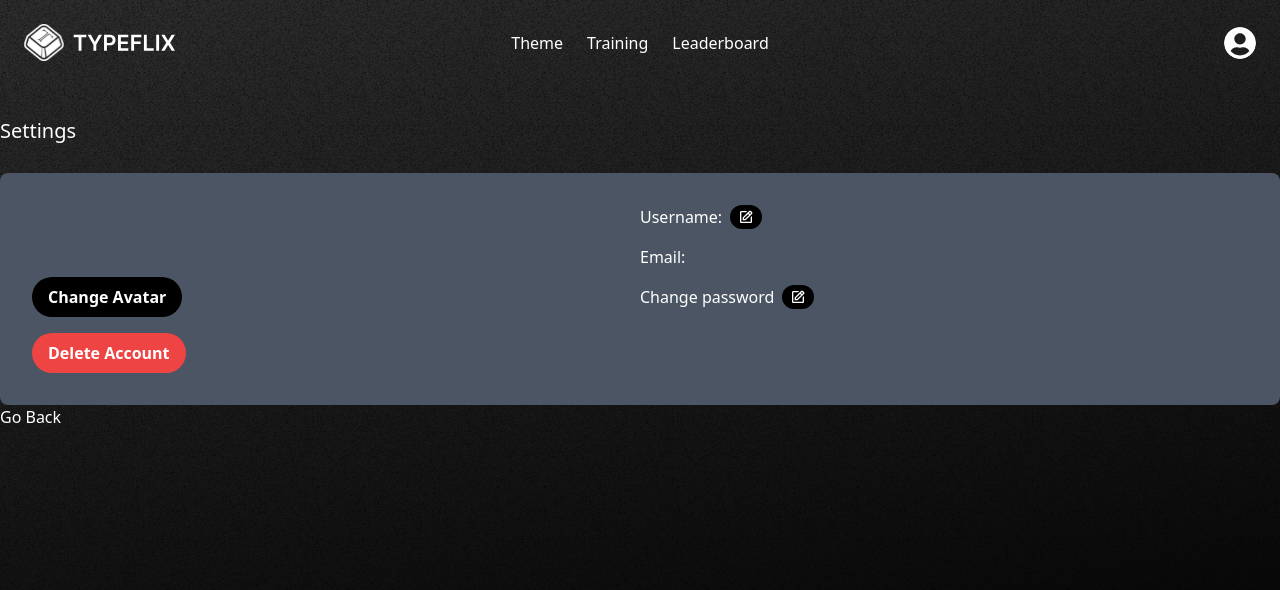
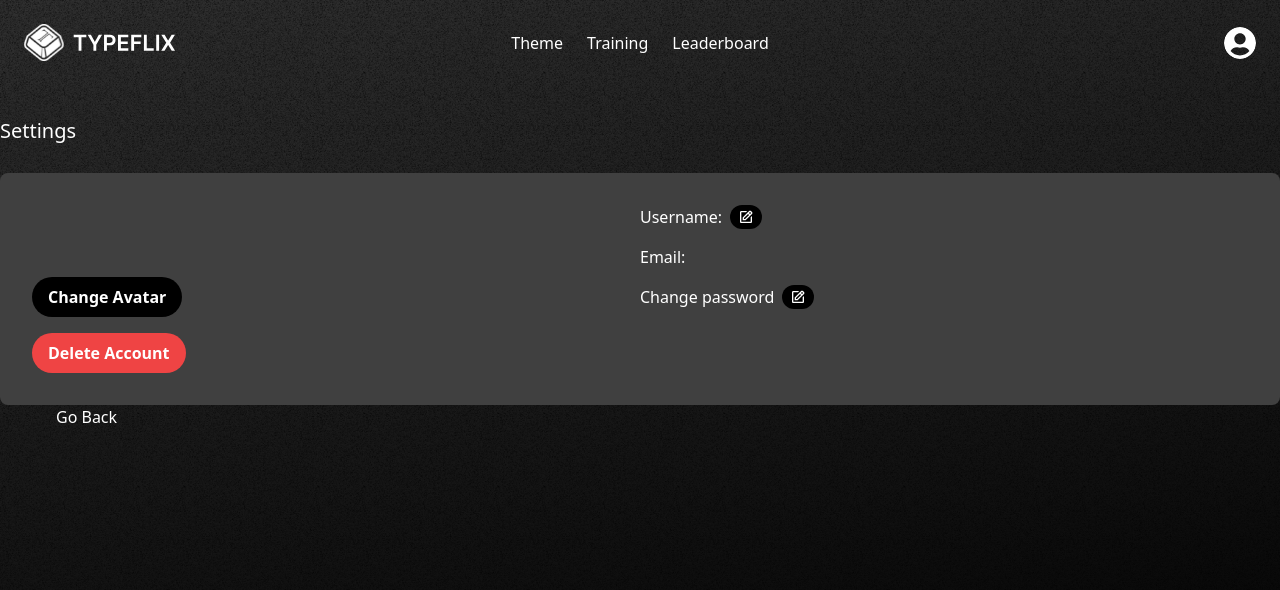
Before and after one commit to Torsoto/typeflix, a React (Vite) app in the folder client/: page /settings in a window 1280 px wide. Shown: the top 590 px of the page. Built offline with nearby package versions, Linux system fonts and the light colour scheme.

Commit message:
changed color of settings

```diff
--- a/client/src/pages/Settings.jsx
+++ b/client/src/pages/Settings.jsx
@@ -61,7 +61,7 @@ function Settings() {
           <Navbar />
           <div className="container mx-auto">
             <h1 className="text-white mt-8 text-xl pb-7">Settings</h1>
-            <div className="mx-auto bg-gray-600 p-8 rounded-lg flex flex-col md:flex-row">
+            <div className="mx-auto bg-neutral-700 p-8 rounded-lg flex flex-col md:flex-row">
               <div className="mb-4 md:mb-0 md:w-1/2 flex flex-col items-start">
                 <div className="w-16 h-16 rounded-full overflow-hidden">
                   {avatarStyle && <img src={avatarStyle} alt="Avatar" />}
@@ -119,7 +119,7 @@ function Settings() {
         </div>
         <div>
           <a href="/">
-            <span className="font-medium text-white transition-colors hover:text-gray-400">
+            <span className="font-medium text-white transition-colors hover:text-gray-400 pl-14 ">
               Go Back
             </span>
           </a>
```
